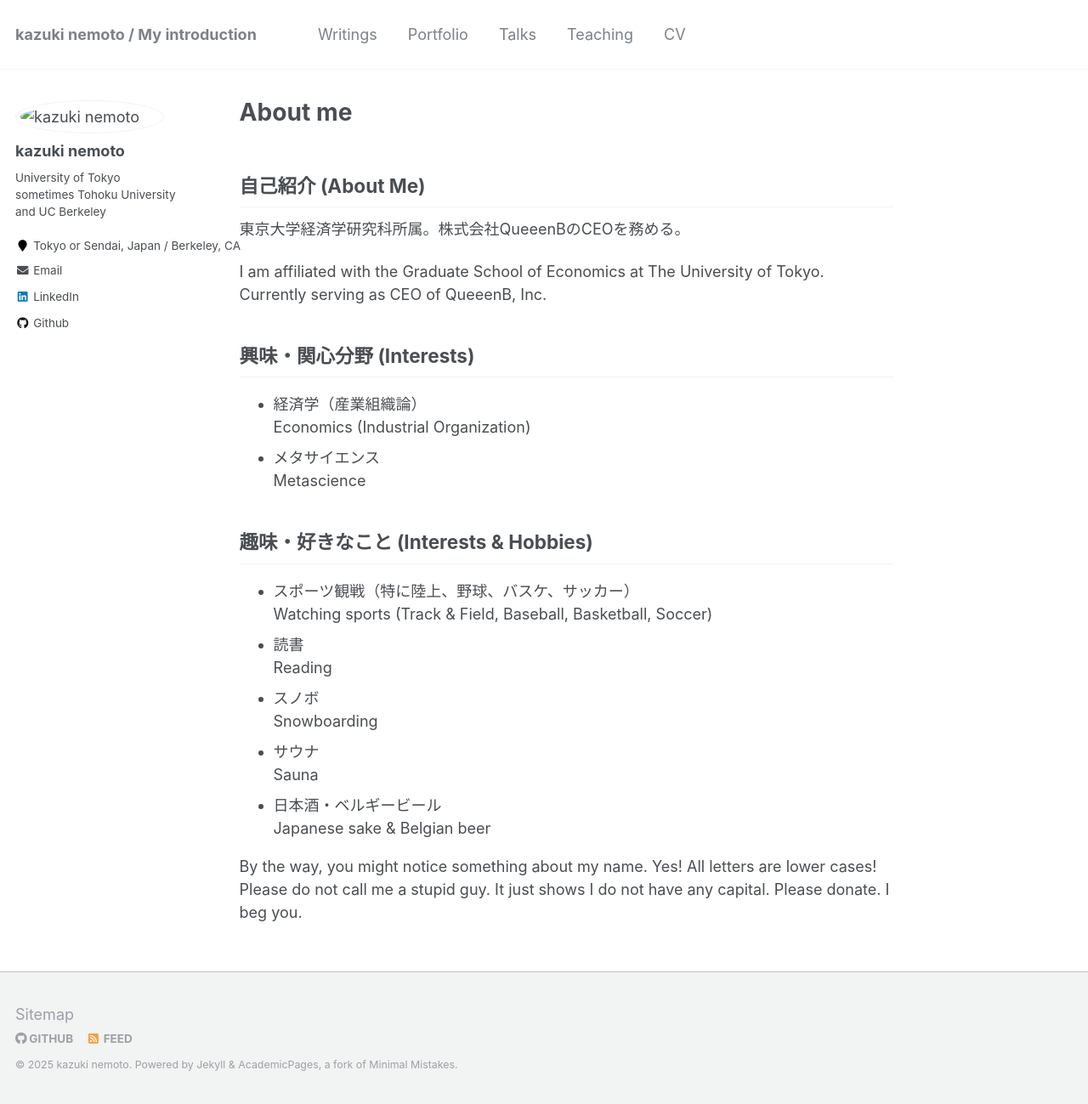
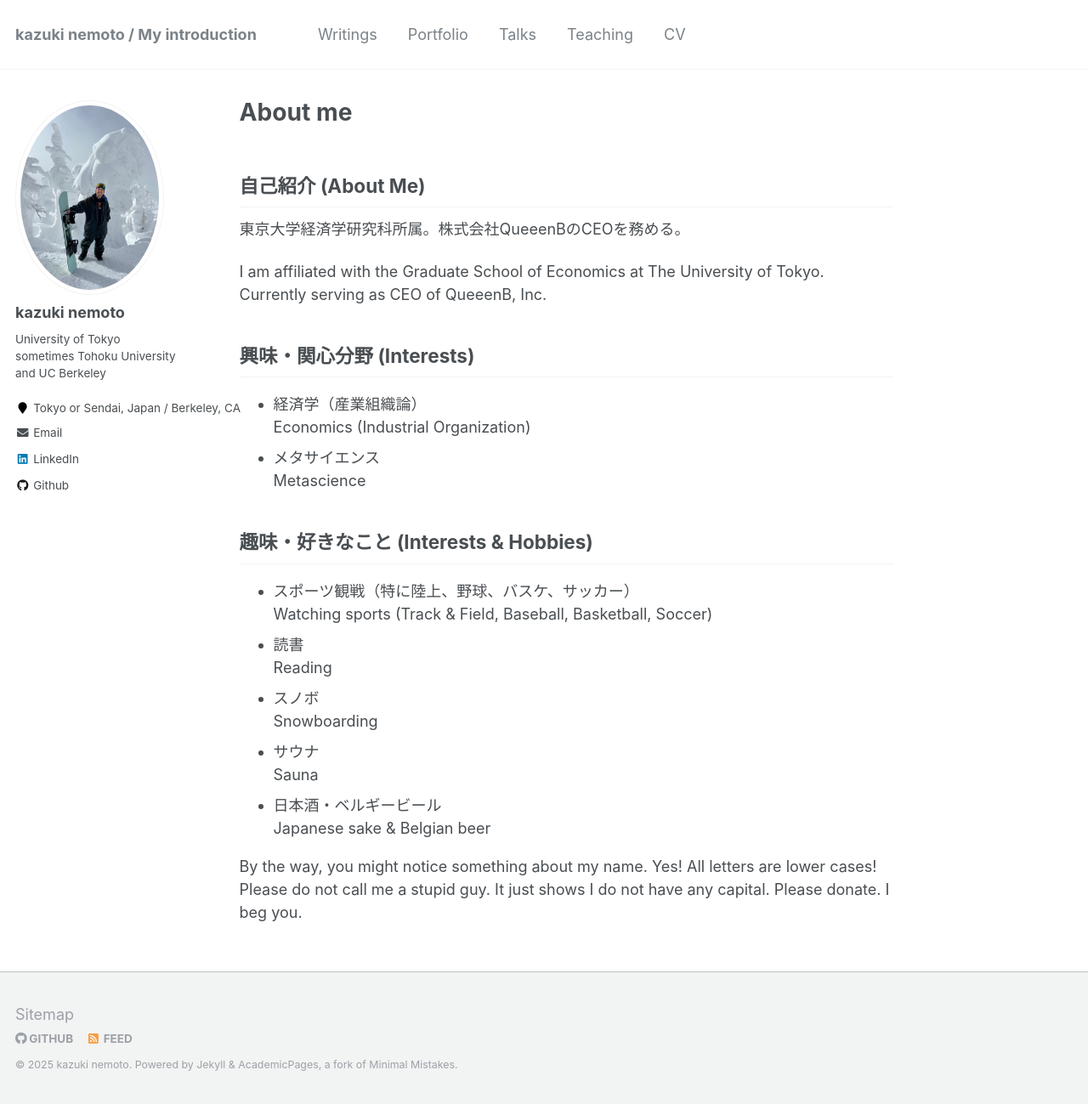
Before and after one commit to kazu-nemoto/kazu-nemoto.github.io, a Jekyll site: the page built from _pages/about.md, in a window 1280 px wide and 1299 px high. Shown: the whole window at 85% size. Built offline with Jekyll 4.4.1, drawn with Linux system fonts in a browser that asks for light colours.

Commit message:
Update _config.yml

```diff
--- a/_config.yml
+++ b/_config.yml
@@ -81,7 +81,7 @@ analytics:
 # Site Author
 author:
   name             : "kazuki nemoto"
-  avatar           : "images/me_2024_at_zao.jpg"
+  avatar           : "me_2024_at_zao.jpg"
   bio              : "University of Tokyo <br> sometimes Tohoku University and UC Berkeley"
   location         : "Tokyo or Sendai, Japan / Berkeley, CA"
   employer         :
```
